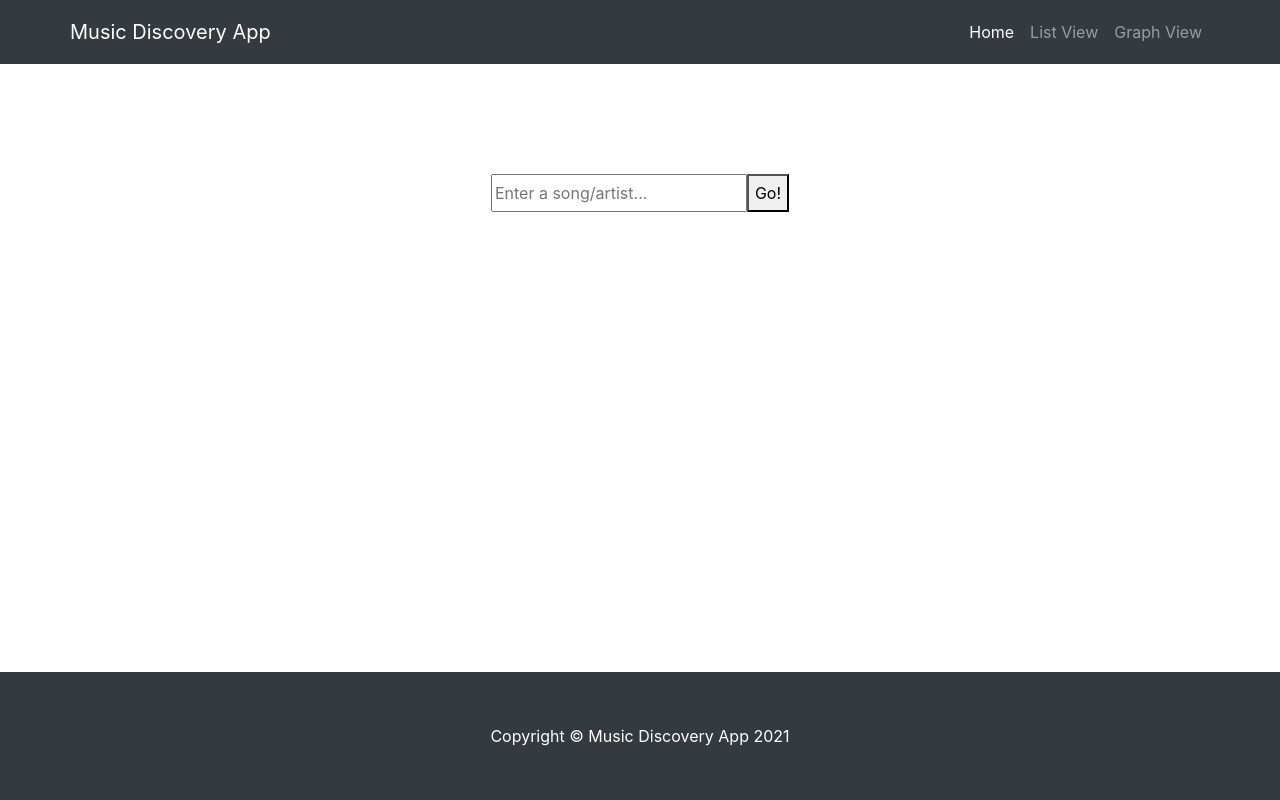
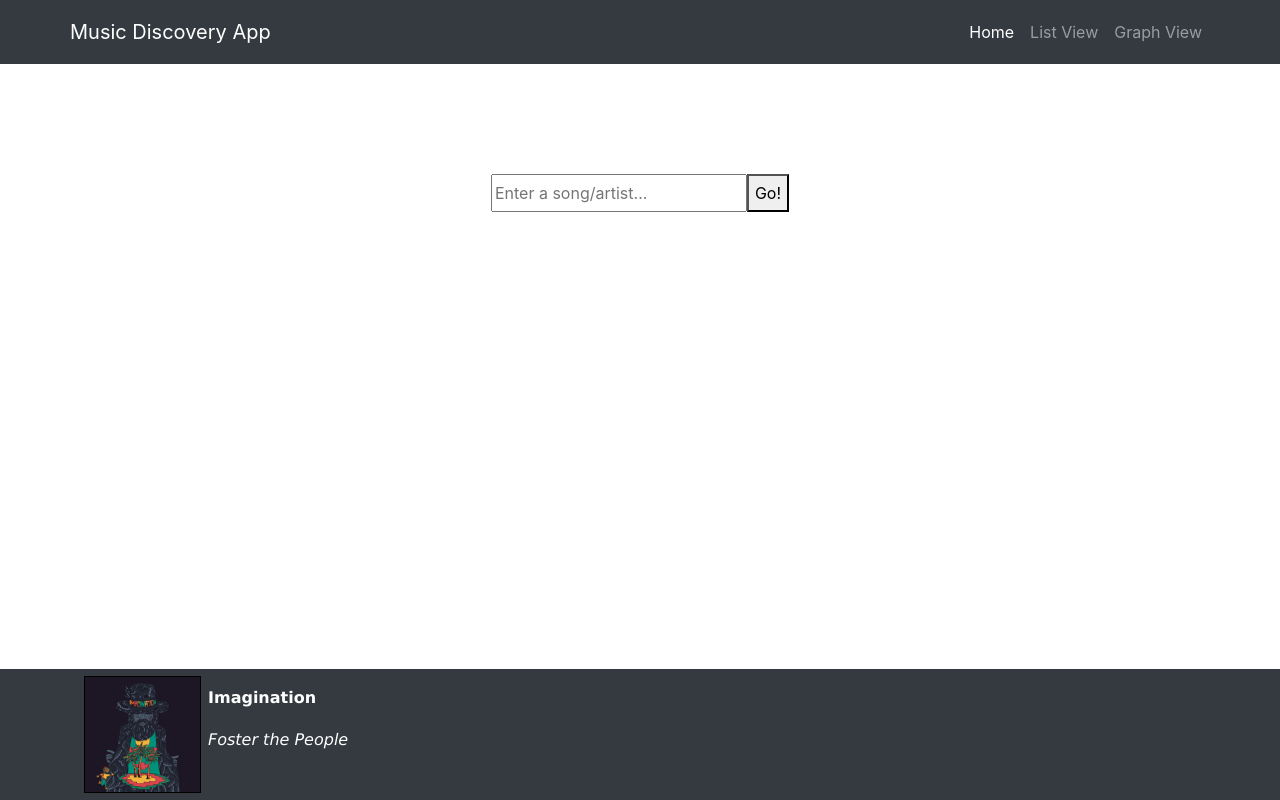
Before and after one commit to eli215/music-discovery-app, a React (Create React App) app: page / in a window 1280 px wide. Built offline with nearby package versions, Linux system fonts and the light colour scheme.

Commit message:
add album cover, song, artist to footer

```diff
--- /dev/null
+++ b/src/components/Footer.css
@@ -0,0 +1,50 @@
+/* Wrap document in a flex container. */
+.wrapper {
+    display: flex;
+    flex-flow: row wrap;
+}
+
+/* Targets direct children of .wrapper */
+.wrapper > * {
+    padding: 10px;
+    flex: 1 100%;
+}
+
+/* Section flex container */
+.section {
+    color: white;
+    display: flex;
+}
+
+/* Section subclasses */
+.section .lt-img {
+    display: flex;
+}
+
+/* Section image */
+.section .img {
+    outline: 1px solid black;
+  }
+
+.section .content {
+  display: flex;
+  flex-direction: column;
+  align-items: stretch;
+  flex: 1;
+  /* outline: 1px solid black; */
+}
+
+.section .title {
+    font-family: Verdana, Geneva, Tahoma, sans-serif;
+    font-weight: bold;
+    /* background-color: rgb(137, 192, 255); */
+    text-align: left;
+    padding: 5px 8px;
+    /* outline: 1px solid black; */
+  }
+
+  /* Section description */
+.section .descr {
+    font-family: Verdana, Geneva, Tahoma, sans-serif;    font-style: italic;
+    padding: 5px 8px;
+}
--- a/src/components/Footer.jsx
+++ b/src/components/Footer.jsx
@@ -1,14 +1,24 @@
-
 import React from "react";
+import "./Footer.css"
 
 function Footer() {
   return (
     <div className="footer">
-      <footer class="py-5 bg-dark fixed-bottom">
+      <footer class="py-2 bg-dark fixed-bottom">
         <div class="container">
-          <p class="m-0 text-center text-white">
-            Copyright &copy; Music Discovery App 2021
-          </p>
+          <div class="section">
+              <div class="section img">
+                <img src="Imagination_FtP.jpg" width="115" height="115"></img>
+              </div>
+              <div class="section content">
+                <div class="section title">
+                  Imagination
+                </div>
+                <div class="section descr">
+                  Foster the People
+                </div>
+              </div>
+          </div>
         </div>
       </footer>
     </div>
```
Also changed, not shown: public/Imagination_FtP.jpg (added).
